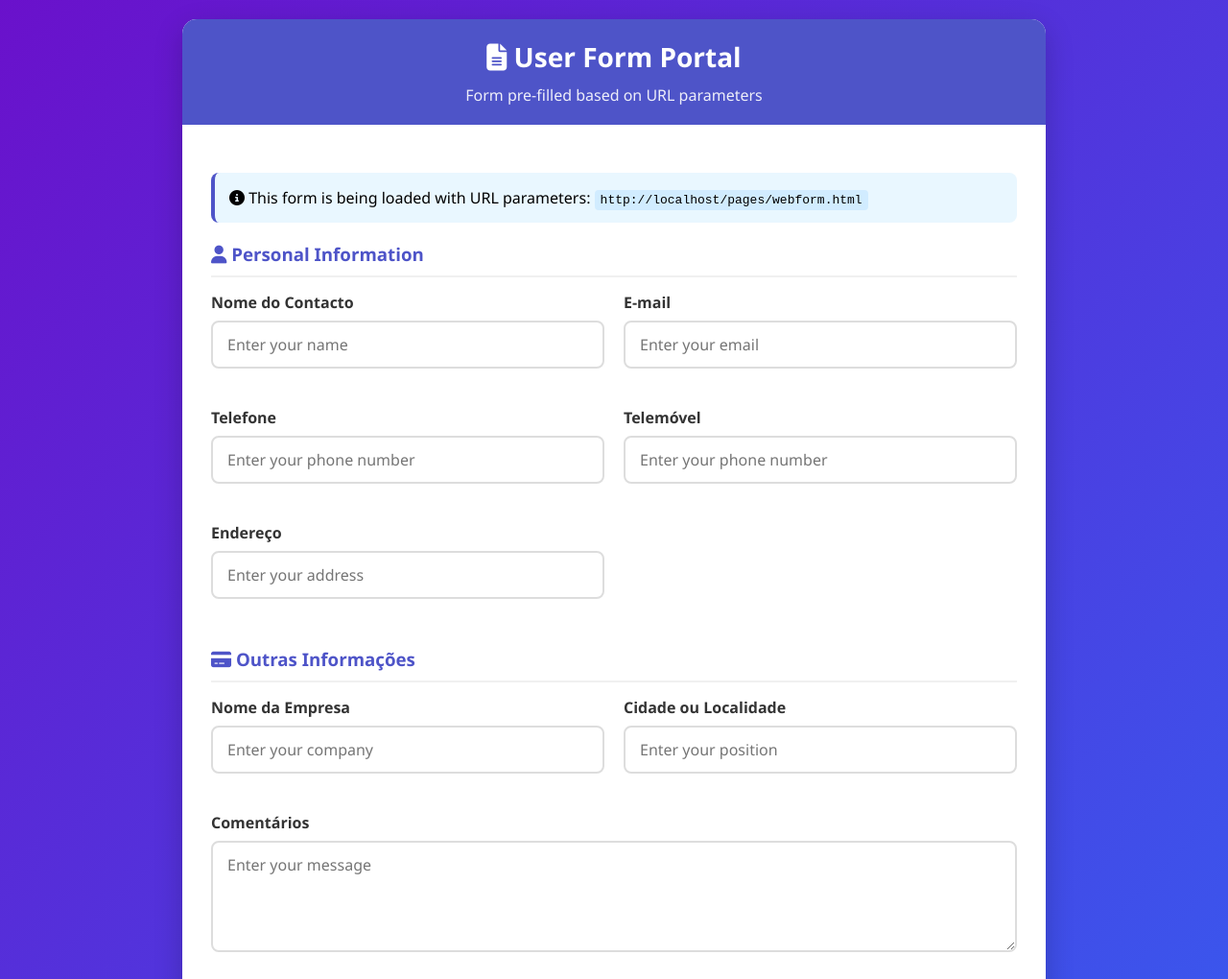
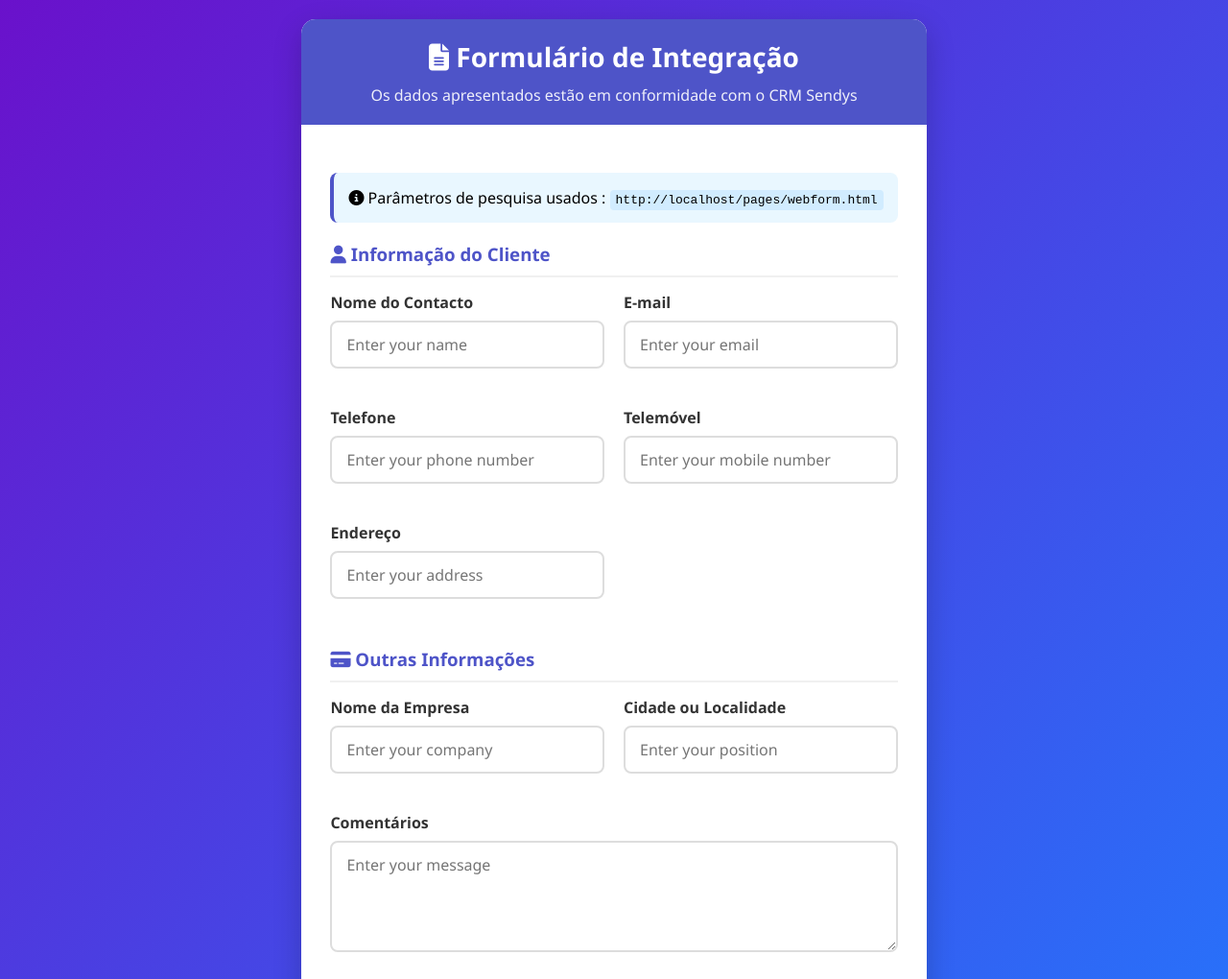
Before and after one commit to guevanjr/yeaSendys, a website: page pages/webform.html in a window 1280 px wide. Shown: the top 1020 px of the page at 96% size. Drawn offline with nearby package versions, Linux system fonts and the light colour scheme.

Commit message:
Sendys CRM Integration

```diff
--- a/controllers/sendys.controllers.js
+++ b/controllers/sendys.controllers.js
@@ -191,7 +191,6 @@ exports.getCustomer = async function (req, res) {
                     {'Content-Type': 'text/xml'}
                 }
             ).then(userResponse => {
-                //console.log(userResponse.data);
                 var xmlResult = userResponse.data;
 
                 parser.parseString(xmlResult, (err, result) => {
@@ -202,7 +201,6 @@ exports.getCustomer = async function (req, res) {
 
                     var data = result['soap:Envelope']['soap:Body']['QueryByPhoneResponse']['QueryByPhoneResult']['ContactosNoCliente']['ContactoNoCliente_Data'];
                     var params = '';
-                    //console.log('Call Result: ' + data + '\n' + result['soap:Envelope']['soap:Body']);
 
                     // Check if user exists in database
                     if (data) {
@@ -216,7 +214,7 @@ exports.getCustomer = async function (req, res) {
                             mobile: data.Telemovel
                         });
 
-                        res.status(200).json({ data: data, contactUrl:  `http://162.214.150.246/?${params}`});
+                        res.status(200).json({ data: data, contactUrl: `http://162.214.150.246/?${params}`});
                     } else {
                        // New user - return URL for empty form
                         params = new URLSearchParams({
--- a/pages/webform.html
+++ b/pages/webform.html
@@ -3,7 +3,7 @@
 <head>
     <meta charset="UTF-8">
     <meta name="viewport" content="width=device-width, initial-scale=1.0">
-    <title>User Form Portal</title>
+    <title>Integração com CRM</title>
     <script src="https://cdn.jsdelivr.net/npm/vue@2.6.14/dist/vue.js"></script>
     <link rel="stylesheet" href="https://cdnjs.cloudflare.com/ajax/libs/font-awesome/6.4.0/css/all.min.css">
     <style>
@@ -243,17 +243,17 @@
     <div id="app">
         <div class="container">
             <header>
-                <h1><i class="fas fa-file-alt"></i> User Form Portal</h1>
-                <p>Form pre-filled based on URL parameters</p>
+                <h1><i class="fas fa-file-alt"></i> Formulário de Integração </h1>
+                <p>Os dados apresentados estão em conformidade com o CRM Sendys</p>
             </header>
 
             <div class="content">
                 <div class="url-info">
-                    <p><i class="fas fa-info-circle"></i> This form is being loaded with URL parameters: <code>{{ currentUrl }}</code></p>
+                    <p><i class="fas fa-info-circle"></i> Parâmetros de pesquisa usados : <code>{{ currentUrl }}</code></p>
                 </div>
 
                 <div class="form-section">
-                    <h3><i class="fas fa-user"></i> Personal Information</h3>
+                    <h3><i class="fas fa-user"></i> Informação do Cliente </h3>
                     <div class="form-container">
                         <div class="form-group">
                             <label for="name">Nome do Contacto</label>
@@ -271,8 +271,8 @@
                         </div>
 
                         <div class="form-group">
-                            <label for="phone">Telemóvel</label>
-                            <input type="tel" id="mobile" v-model="formData.phone" placeholder="Enter your phone number">
+                            <label for="mobile">Telemóvel</label>
+                            <input type="tel" id="mobile" v-model="formData.mobile" placeholder="Enter your mobile number">
                         </div>
 
                         <div class="form-group">
@@ -283,7 +283,7 @@
                 </div>
 
                 <div class="form-section">
-                    <h3><i class="fas fa-credit-card"></i> Outras Informações</h3>
+                    <h3><i class="fas fa-credit-card"></i> Outras Informações </h3>
                     <div class="form-container">
                         <div class="form-group">
                             <label for="company">Nome da Empresa</label>
@@ -315,7 +315,7 @@
                 <div v-if="responseMessage" :class="['response-message', responseType]">
                     {{ responseMessage }}
                 </div>
-
+<!--
                 <div class="api-info">
                     <h3><i class="fas fa-link"></i> How to call this form from another application</h3>
                     <p>Your webapp can be called with URL parameters to pre-fill the form. Here are some examples:</p>
@@ -369,6 +369,7 @@
                         });
                     </div>
                 </div>
+            -->
             </div>
         </div>
     </div>
@@ -381,6 +382,7 @@
                     name: '',
                     email: '',
                     phone: '',
+                    mobile: '',
                     address: '',
                     company: '',
                     position: '',
@@ -403,6 +405,7 @@
                         this.formData.name = urlParams.get('name') || '';
                         this.formData.email = urlParams.get('email') || '';
                         this.formData.phone = urlParams.get('phone') || '';
+                        this.formData.mobile = urlParams.get('mobile') || '';
                         this.formData.address = urlParams.get('address') || '';
                         this.formData.company = urlParams.get('company') || '';
                         this.formData.position = urlParams.get('position') || '';
@@ -416,6 +419,7 @@
                             name: '',
                             email: '',
                             phone: '',
+                            mobile: '',
                             address: '',
                             company: '',
                             position: '',
@@ -442,6 +446,7 @@
                         name: '',
                         email: '',
                         phone: '',
+                        mobile: '',
                         address: '',
                         company: '',
                         position: '',
```
